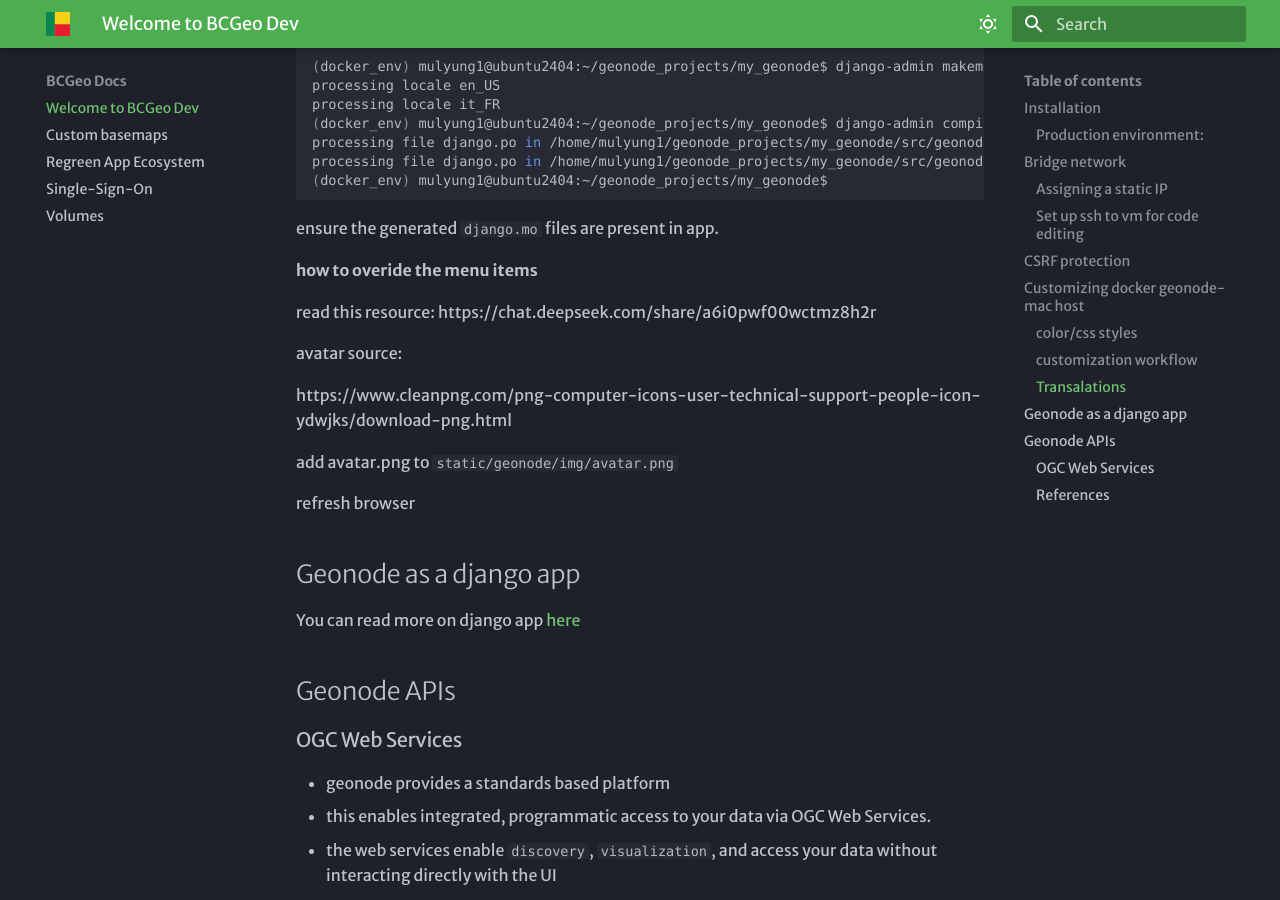
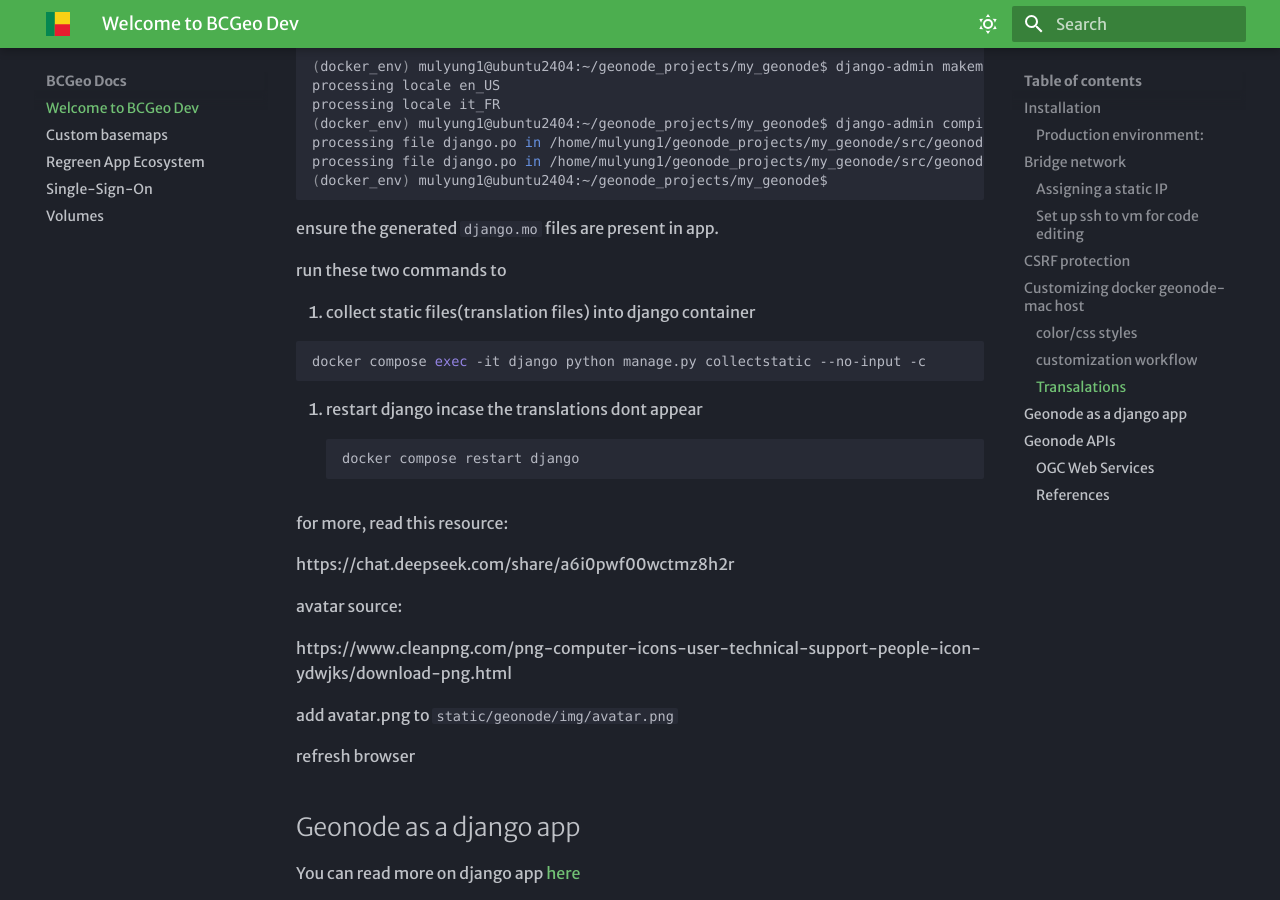
Before and after one commit to mulyung1/bcgeo_docs, an MkDocs documentation site: the page built from docs/index.md, in a window 1280 px wide and 900 px high, scrolled down 6164 px. Built offline with MkDocs 1.6.1 and Material for MkDocs 9.7.7, drawn with Linux system fonts in a browser that asks for light colours; some web fonts are replaced.

Commit message:
added commands to show translation files

````diff
--- a/docs/index.md
+++ b/docs/index.md
@@ -310,9 +310,22 @@
 ```
 ensure the generated `django.mo` files are present in app.
 
-**how to overide the menu items**
+run these two commands to
 
-read this resource: https://chat.deepseek.com/share/a6i0pwf00wctmz8h2r
+1. collect static files(translation files) into django container
+
+```zsh
+docker compose exec -it django python manage.py collectstatic --no-input -c
+```
+
+2. restart django incase the translations dont appear
+```zsh
+docker compose restart django
+```
+
+for more, read this resource:
+
+https://chat.deepseek.com/share/a6i0pwf00wctmz8h2r
 
 avatar source:
 
````
